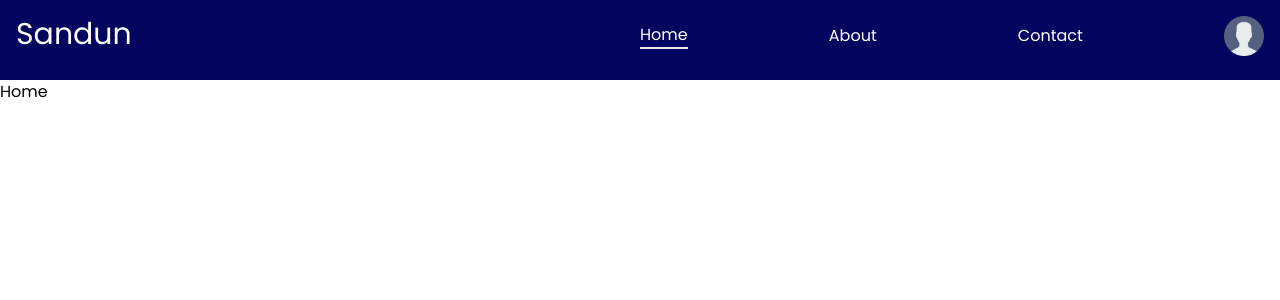
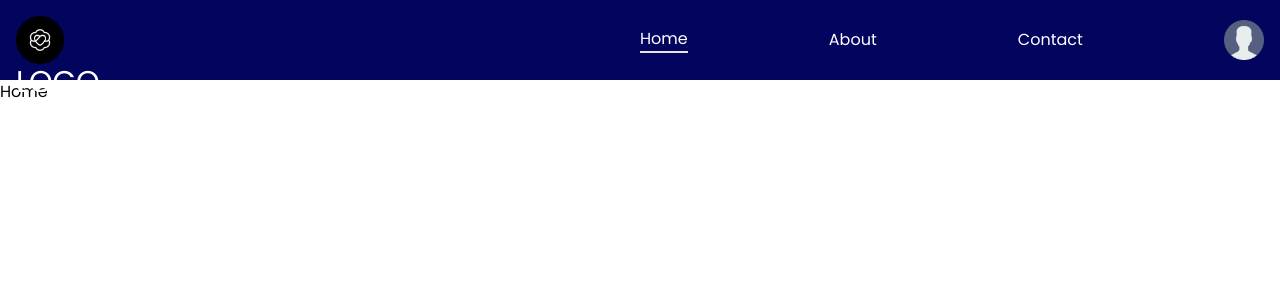
Before and after one commit to Sandun-Induranga/React, a React (Create React App) app: page / in a window 1280 px wide. Shown: the top 300 px of the page. Built offline with nearby package versions, Linux system fonts and the light colour scheme.

Commit message:
Added Logo

```diff
--- a/src/components/Header/Header.tsx
+++ b/src/components/Header/Header.tsx
@@ -1,6 +1,7 @@
 import { Component } from "react";
 import { Link, NavLink } from "react-router-dom";
 import userImage from "../../assets/user.png";
+import logo from "../../assets/logo.jpeg";
 
 export default class Header extends Component {
   render() {
@@ -9,9 +10,10 @@ export default class Header extends Component {
     return (
       <div className="bg-blue-edited-300 text-white fixed w-full h-20 top-0 p-4">
         <div className="w-full h-full">
-          <div className="flex w-full">
+          <div className="flex w-full h-full">
             <div className="w-1/2">
-              <h1>Sandun</h1>
+              <img src={logo} className="w-12 h-12 rounded-full" alt="logo" />
+              <h1>LOGO</h1>
             </div>
             <div className="w-1/2 h-full items-center">
               <div className="flex justify-between h-full items-center">
```
Also changed, not shown: src/assets/logo.jpeg (added).
